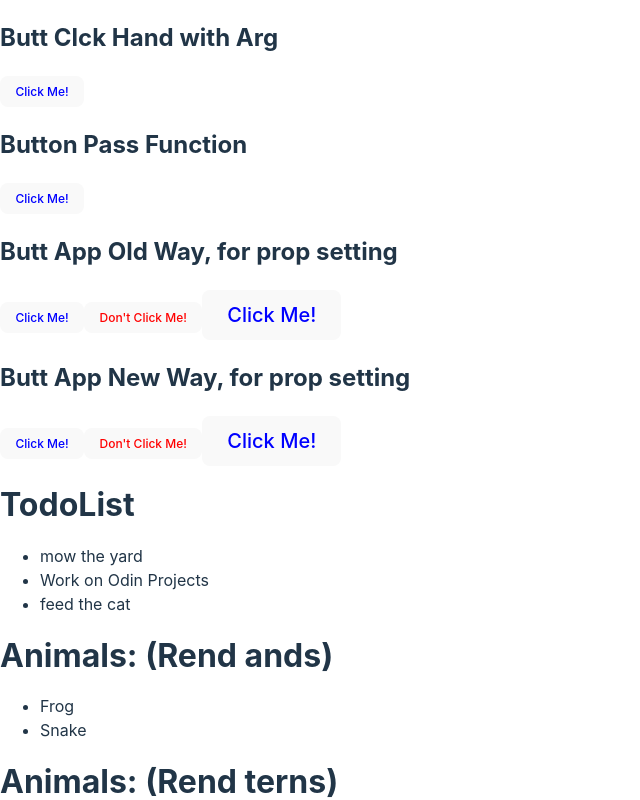
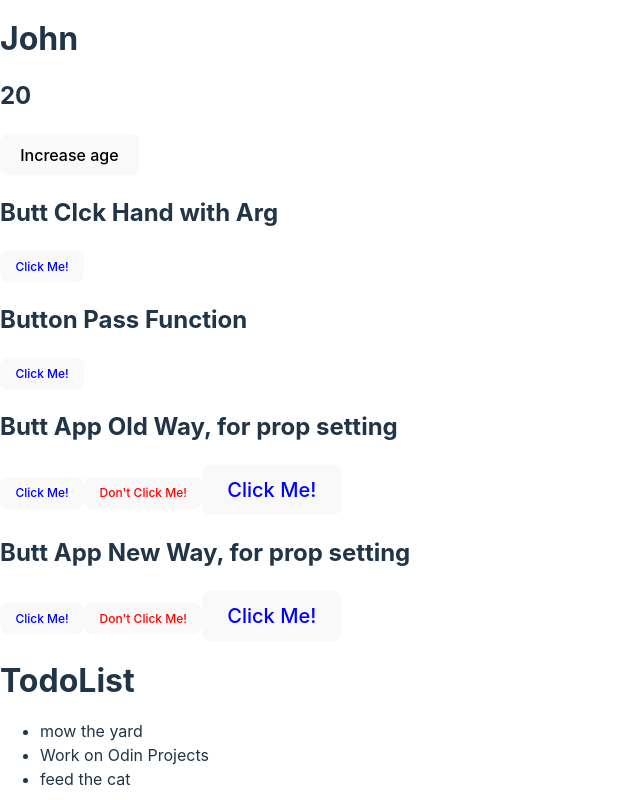
Before and after one commit to Matthew932932/odin-test-react-app, a React (Vite) app: page / in a window 1280 px wide. Shown: the top 800 px of the page, without its empty margins (0-640 px from the left). Built offline with nearby package versions, Linux system fonts and the light colour scheme.

Commit message:
more on state chapter

```diff
--- /dev/null
+++ b/src/MoreOnState.jsx
@@ -0,0 +1,30 @@
+import { useState } from "react";
+
+function Person() {
+  const [person, setPerson] = useState({ name: "John", age: 20 });
+
+  // BAD - Don't do this!
+//   const handleIncreaseAge = () => {
+//     // mutating the current state object
+//     person.age = person.age + 1;
+//     setPerson(person);
+//   };
+
+  // GOOD - Do this!
+  const handleIncreaseAge = () => {
+    // copy the existing person object into a new object
+    // while updating the age property
+    const newPerson = { ...person, age: person.age + 1 };
+    setPerson(newPerson);
+  };
+
+  return (
+    <>
+      <h1>{person.name}</h1>
+      <h2>{person.age}</h2>
+      <button onClick={handleIncreaseAge}>Increase age</button>
+    </>
+  );
+}
+
+export default Person;
--- a/src/main.jsx
+++ b/src/main.jsx
@@ -7,9 +7,12 @@ import {Banana,Susageroll,Animallistone,Animallisttwo} from "./Favfoods.jsx"
 import { Rendlist, Rendlisttwo, Rendlistthree, Rendlistifs, Rendands, Rendterns } from './Renderlist.jsx'
 import { TodoList } from './TodoList.jsx'
 import { ButtApp, ButtAppOldWay, ButtPassFuncApp, ButtClckHandwithArg } from './PassDataBtwComps.jsx'
+import Person from './MoreOnState.jsx'
+
 
 createRoot(document.getElementById('root')).render(
   <StrictMode>
+    <Person />
     <ButtClckHandwithArg />
     <ButtPassFuncApp />
     <ButtAppOldWay />
```
